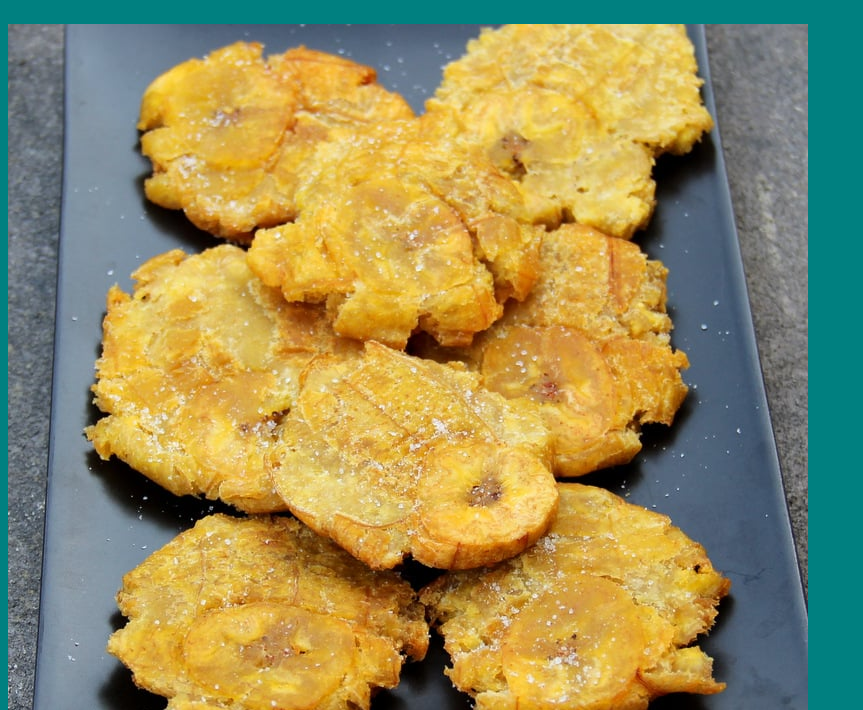
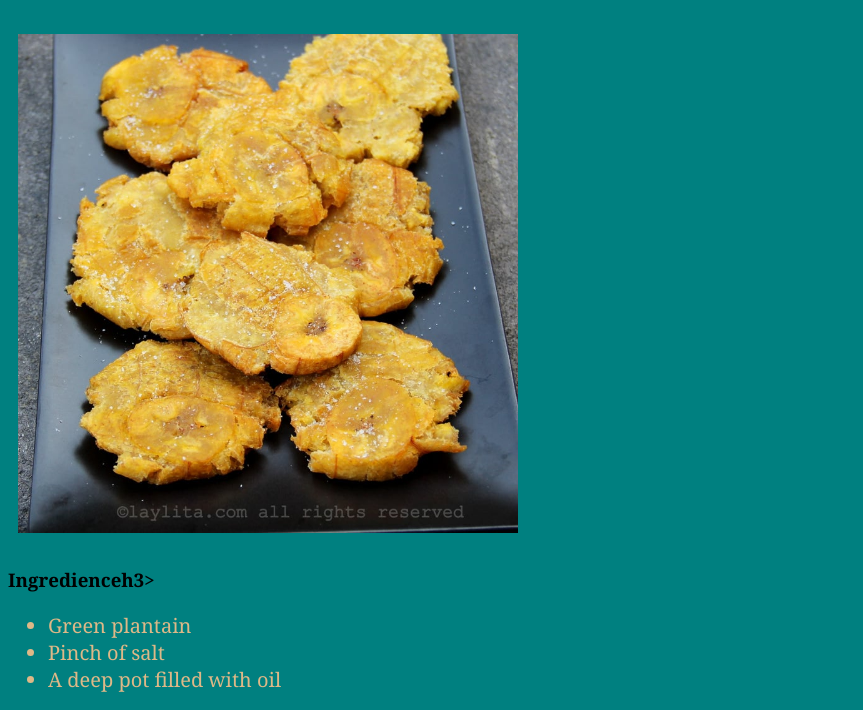
Before and after one commit to Manoletti/odin-recipes, a plain HTML site: page patacon.html in a window 1280 px wide. Shown: the part 85-795 px from the top of the page, without its empty margins (0-863 px from the left). Drawn offline with Linux system fonts and the light colour scheme.

Commit message:
Add <img> styles to css file

```diff
--- a/styles.css
+++ b/styles.css
@@ -13,3 +13,9 @@ h1 {
     font-size: 20px;
     font-weight: 100;
 }
+img {
+    text-align: center;
+    width: 500px;
+    height: auto;
+    padding: 10px 0px 10px 10px;
+}
```
